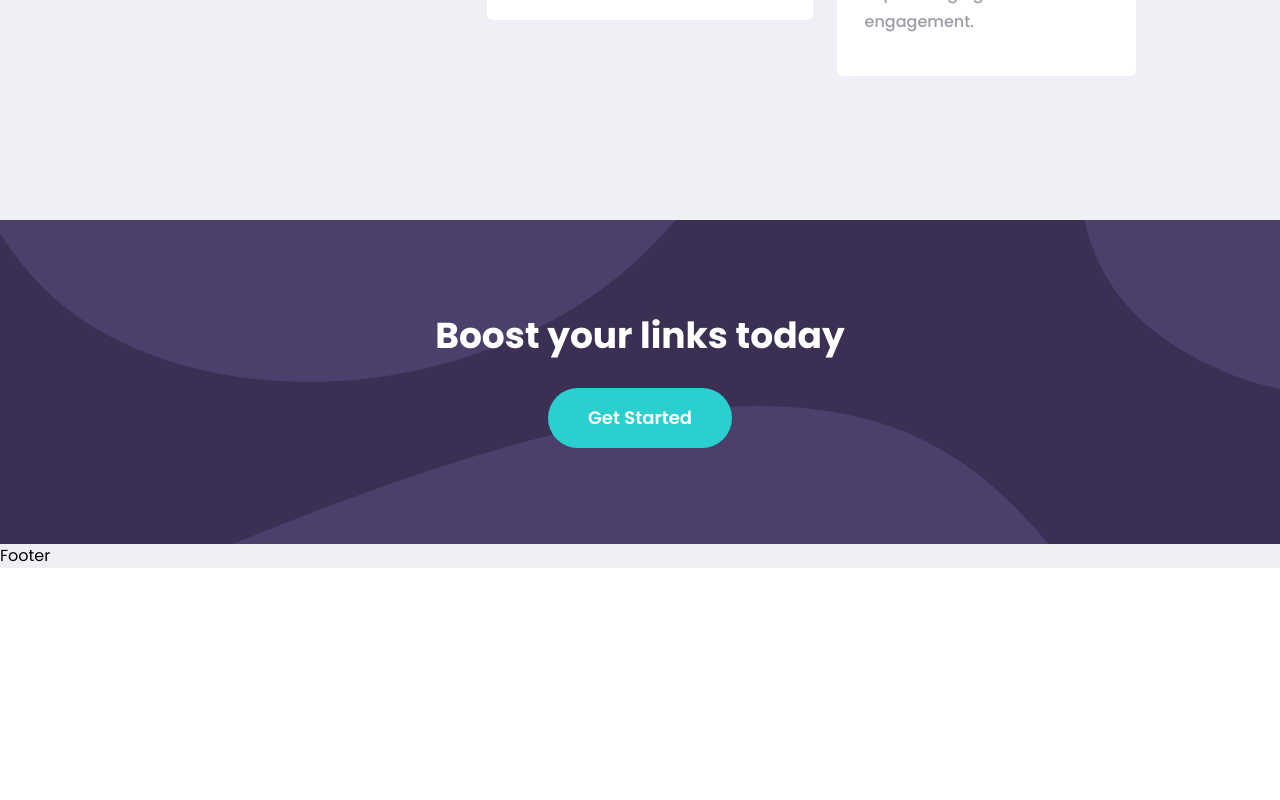
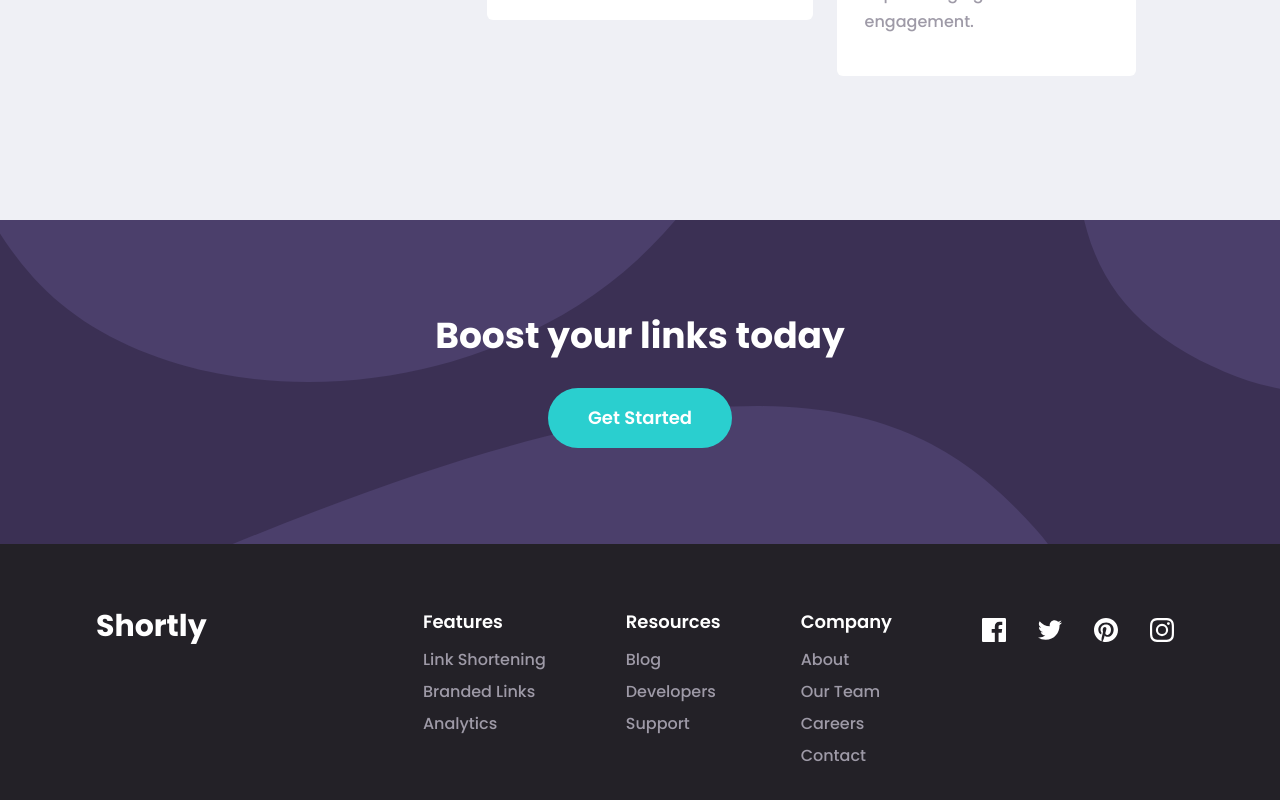
Before and after one commit to arshGoyalDev/url-shortner, a React (Create React App) app: page / in a window 1280 px wide. Shown: the part 1413-2213 px from the top of the page. Before the commit the page ends 1981 px from the top, so only its background shows below. Built offline with nearby package versions, Linux system fonts and the light colour scheme.

Commit message:
add: completed footer

```diff
--- a/src/components/sections/Footer.js
+++ b/src/components/sections/Footer.js
@@ -1,9 +1,96 @@
-import React from 'react'
+import iconFacebook from "../../assets/images/icon-facebook.svg";
+import iconTwitter from "../../assets/images/icon-twitter.svg";
+import iconPinterest from "../../assets/images/icon-pinterest.svg";
+import iconInstagram from "../../assets/images/icon-instagram.svg";
 
 const Footer = () => {
   return (
-    <footer>Footer</footer>
-  )
-}
+    <footer className="flex flex-col xl:flex-row items-center xl:items-start xl:justify-between gap-10 py-16 xl:px-24 2xl:px-32 bg-neutral-darkViolet">
+      <h1 className="text-3xl font-bold text-white">Shortly</h1>
+      <div className="flex flex-col xl:flex-row items-center xl:items-start gap-12 xl:gap-20 2xl:gap-28">
+        <div className="text-center xl:text-left">
+          <h3 className="text-lg font-semibold text-white">Features</h3>
+          <ul className="flex flex-col gap-2 text-neutral-grayishViolet mt-3">
+            <li>
+              <button className="font-medium hover:text-white transition-colors">
+                Link Shortening
+              </button>
+            </li>
+            <li>
+              <button className="font-medium hover:text-white transition-colors">
+                Branded Links
+              </button>
+            </li>
+            <li>
+              <button className="font-medium hover:text-white transition-colors">
+                Analytics
+              </button>
+            </li>
+          </ul>
+        </div>
+        <div className="text-center xl:text-left">
+          <h3 className="text-lg font-semibold text-white">Resources</h3>
+          <ul className="flex flex-col gap-2 text-neutral-grayishViolet mt-3">
+            <li>
+              <button className="font-medium hover:text-white transition-colors">
+                Blog
+              </button>
+            </li>
+            <li>
+              <button className="font-medium hover:text-white transition-colors">
+                Developers
+              </button>
+            </li>
+            <li>
+              <button className="font-medium hover:text-white transition-colors">
+                Support
+              </button>
+            </li>
+          </ul>
+        </div>
+        <div className="text-center xl:text-left">
+          <h3 className="text-lg font-semibold text-white">Company</h3>
+          <ul className="flex flex-col gap-2 text-neutral-grayishViolet mt-3">
+            <li>
+              <button className="font-medium hover:text-white transition-colors">
+                About
+              </button>
+            </li>
+            <li>
+              <button className="font-medium hover:text-white transition-colors">
+                Our Team
+              </button>
+            </li>
+            <li>
+              <button className="font-medium hover:text-white transition-colors">
+                Careers
+              </button>
+            </li>
+            <li>
+              <button className="font-medium hover:text-white transition-colors">
+                Contact
+              </button>
+            </li>
+          </ul>
+        </div>
 
-export default Footer
+        <div className="flex gap-3">
+          <button className="p-2 border-2 border-solid border-transparent hover:border-neutral-grayishViolet rounded-md transition-all">
+            <img src={iconFacebook} alt="facebook" />
+          </button>
+          <button className="p-2 border-2 border-solid border-transparent hover:border-neutral-grayishViolet rounded-md transition-all">
+            <img src={iconTwitter} alt="twitter" />
+          </button>
+          <button className="p-2 border-2 border-solid border-transparent hover:border-neutral-grayishViolet rounded-md transition-all">
+            <img src={iconPinterest} alt="pinterest" />
+          </button>
+          <button className="p-2 border-2 border-solid border-transparent hover:border-neutral-grayishViolet rounded-md transition-all">
+            <img src={iconInstagram} alt="instagram" />
+          </button>
+        </div>
+      </div>
+    </footer>
+  );
+};
+
+export default Footer;
```
